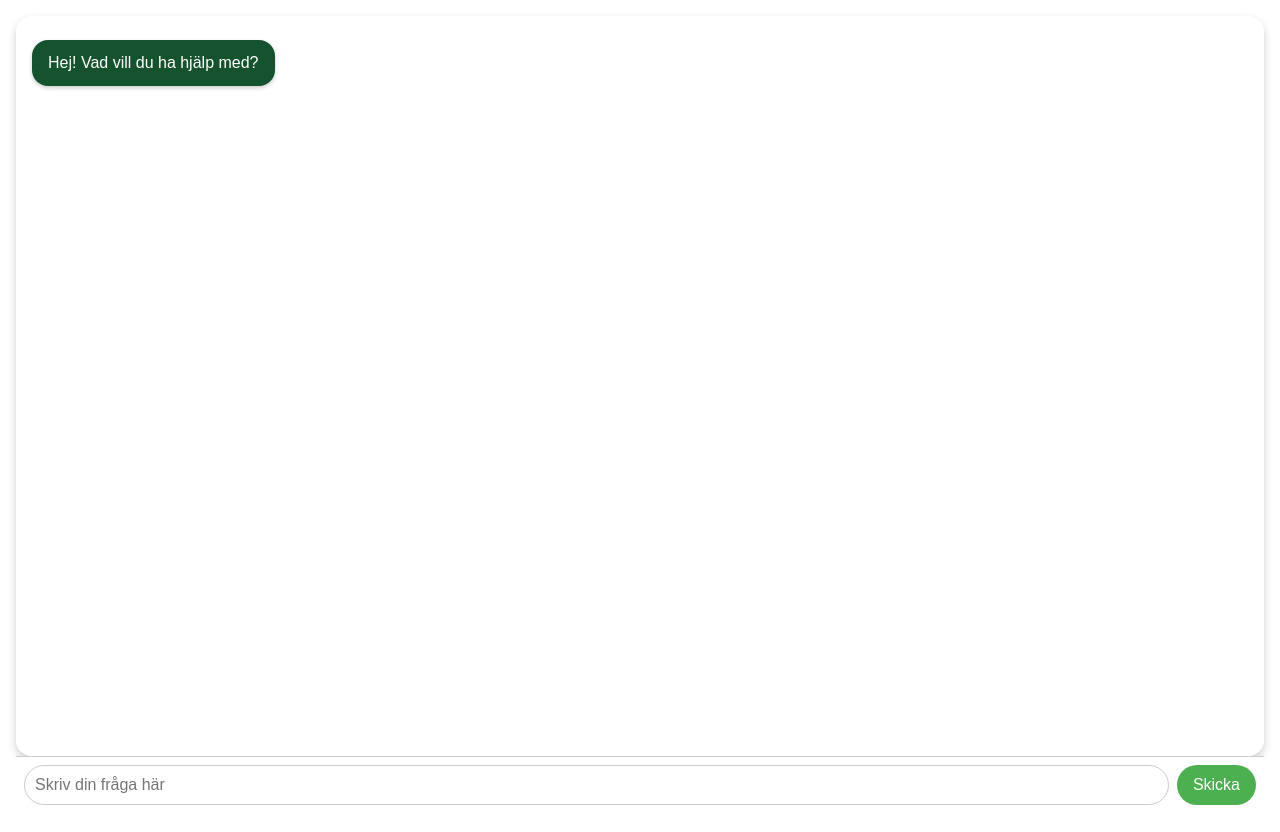
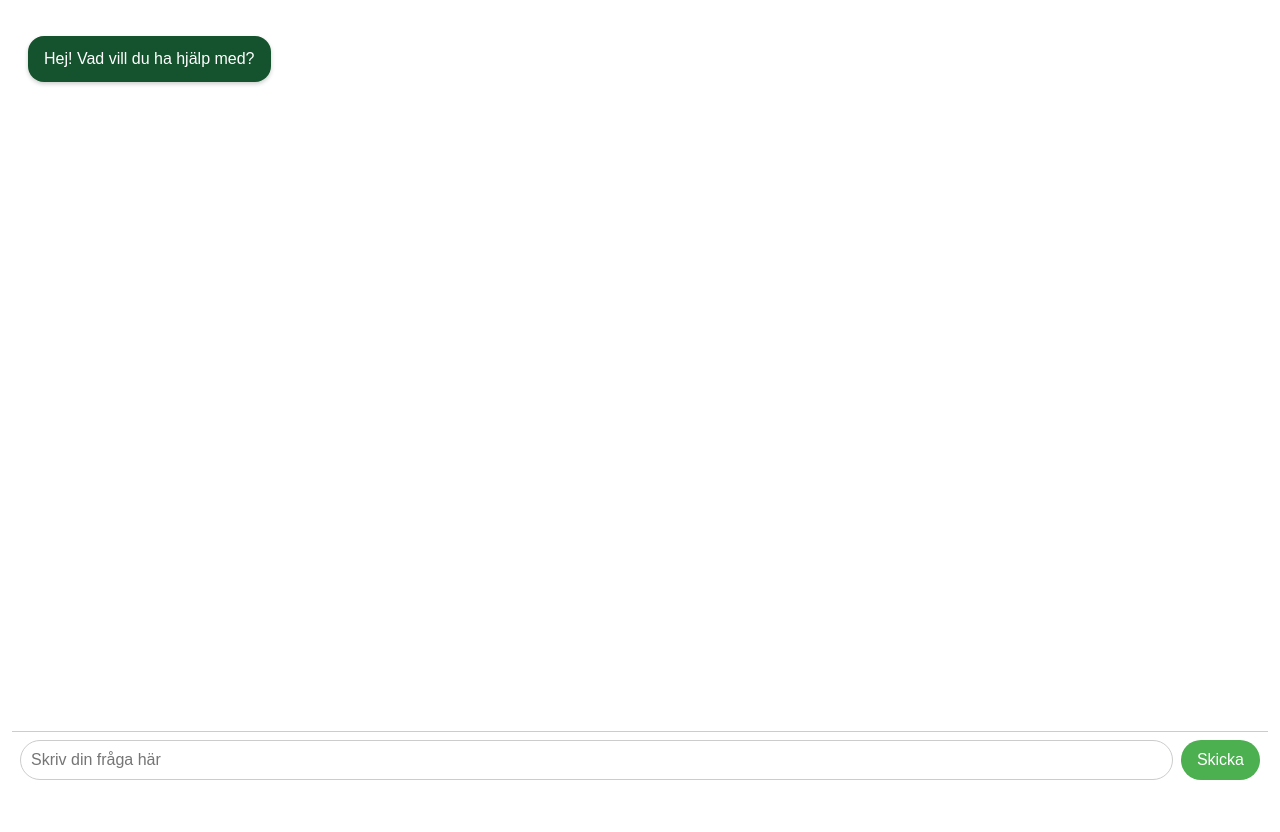
Before and after one commit to mariiapaulsson/vegobot-2, a React (Create React App) app: page / in a window 1280 px wide. After the commit the page ends 800 px from the top, so only its background shows below. Built offline with nearby package versions, Linux system fonts and the light colour scheme.

Commit message:
Fix scrolling layout

```diff
--- a/src/App.css
+++ b/src/App.css
@@ -1,35 +1,40 @@
-/* App.css */
+html, body, #root {
+  height: 100%;
+  margin: 0;
+  padding: 0;
+}
 
 .app-container {
   display: flex;
   flex-direction: column;
-  height: 100vh;
-  max-height: 100vh;
-  margin: 0;
-  padding: 16px;
+  height: 100%;
+  max-height: 100%;
+  background-color: transparent;
   font-family: Arial, sans-serif;
-  background-color: transparent; /* Gör hela bakgrunden genomskinlig */
+  box-sizing: border-box;
+  padding: 12px;
 }
 
 .chat-window {
-  flex: 1;
+  flex: 1 1 auto;
   overflow-y: auto;
   padding: 16px;
-  background-color: rgba(255, 255, 255, 0.85); /* halvgenomskinlig vit */
-  border-radius: 16px; /* rundade hörn */
+  background-color: transparent;
+  border-radius: 16px;
   display: flex;
   flex-direction: column;
   box-sizing: border-box;
-  max-height: calc(100vh - 60px);
-  box-shadow: 0 4px 8px rgba(0,0,0,0.2); /* lite skugga för snyggare effekt */
+  min-height: 0;
 }
 
 .input-box {
   display: flex;
+  padding: 8px;
   border-top: 1px solid #ccc;
   background-color: #fff;
-  padding: 8px;
-  border-radius: 0 0 16px 16px; /* Rundade hörn längst ner */
+  border-radius: 0 0 16px 16px;
+  flex-shrink: 0;
+  box-sizing: border-box;
 }
 
 .input-box input {
@@ -37,7 +42,7 @@
   padding: 10px;
   font-size: 16px;
   border: 1px solid #ccc;
-  border-radius: 20px; /* rundare hörn */
+  border-radius: 20px;
   outline: none;
 }
 
@@ -48,7 +53,7 @@
   border: none;
   background-color: #4CAF50;
   color: white;
-  border-radius: 20px; /* rundare hörn */
+  border-radius: 20px;
   cursor: pointer;
   transition: background-color 0.3s ease;
 }
```
